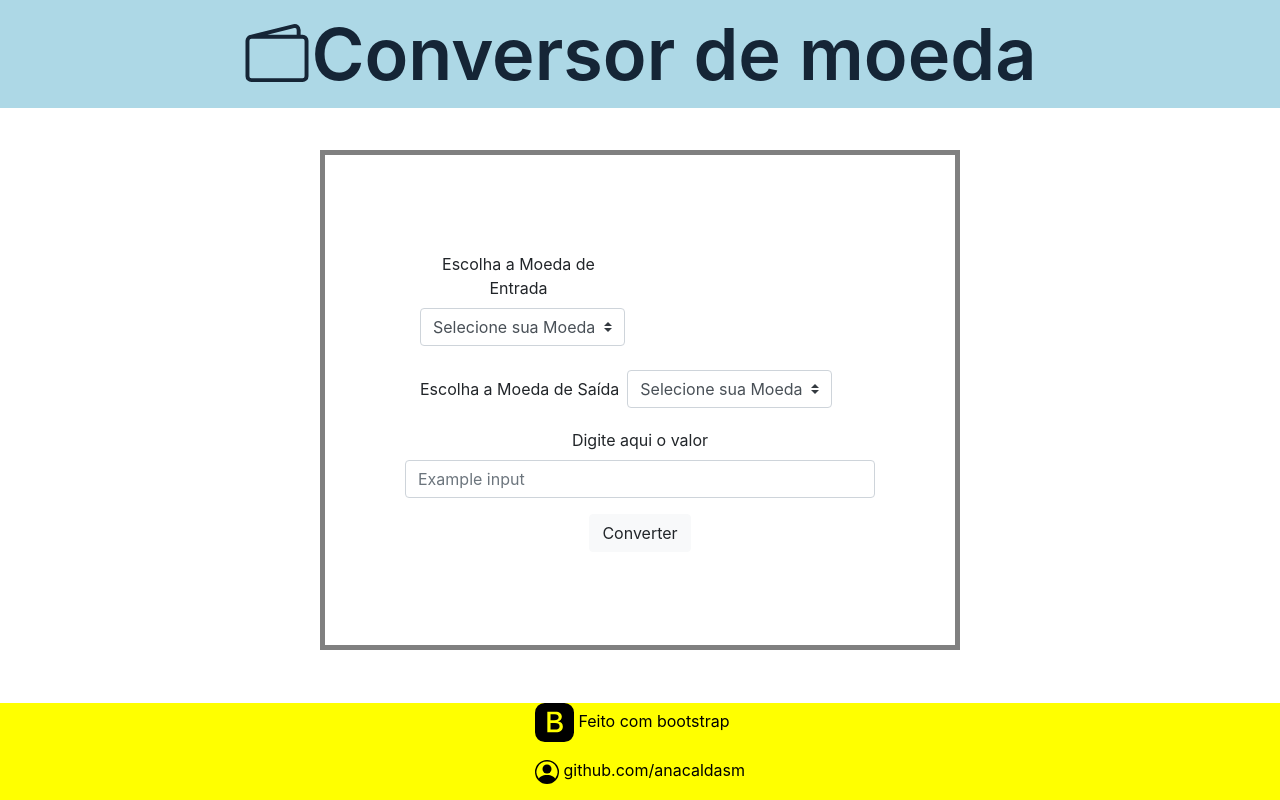
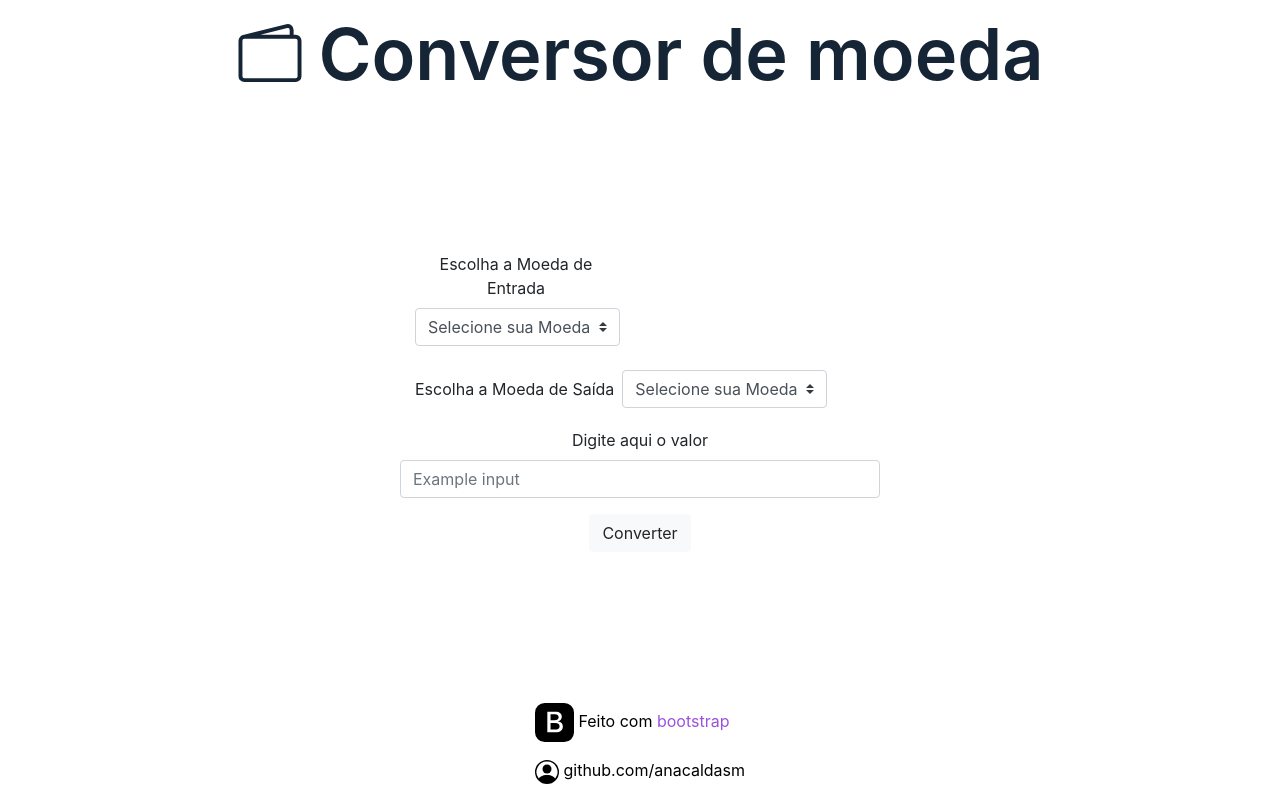
Before and after one commit to anacaldasm/conversor-de-moeda, a plain HTML site: page index.html in a window 1280 px wide. Drawn offline with nearby package versions, Linux system fonts and the light colour scheme.

Commit message:
espaçamento entre o icone do header

```diff
--- a/index.html
+++ b/index.html
@@ -6,7 +6,7 @@
     </head >
     <body>
         <div class="header">
-            <svg xmlns="http://www.w3.org/2000/svg" width="68" height="63" fill="currentColor" class="bi bi-wallet2" viewBox="0 0 16 16" class="icon">
+            <svg xmlns="http://www.w3.org/2000/svg" width="68" height="63" fill="currentColor" class="bi bi-wallet2 icon" viewBox="0 0 16 16" >
                 <path d="M12.136.326A1.5 1.5 0 0 1 14 1.78V3h.5A1.5 1.5 0 0 1 16 4.5v9a1.5 1.5 0 0 1-1.5 1.5h-13A1.5 1.5 0 0 1 0 13.5v-9a1.5 1.5 0 0 1 1.432-1.499L12.136.326zM5.562 3H13V1.78a.5.5 0 0 0-.621-.484L5.562 3zM1.5 4a.5.5 0 0 0-.5.5v9a.5.5 0 0 0 .5.5h13a.5.5 0 0 0 .5-.5v-9a.5.5 0 0 0-.5-.5h-13z"/>
               </svg>  Conversor de moeda
          </div>
@@ -52,7 +52,7 @@
             <p><svg xmlns="http://www.w3.org/2000/svg" width="39" height="39" fill="currentColor" class="bi bi-bootstrap-fill" viewBox="0 0 16 16">
                 <path d="M6.375 7.125V4.658h1.78c.973 0 1.542.457 1.542 1.237 0 .802-.604 1.23-1.764 1.23H6.375zm0 3.762h1.898c1.184 0 1.81-.48 1.81-1.377 0-.885-.65-1.348-1.886-1.348H6.375v2.725z"/>
                 <path d="M4.002 0a4 4 0 0 0-4 4v8a4 4 0 0 0 4 4h8a4 4 0 0 0 4-4V4a4 4 0 0 0-4-4h-8zm1.06 12V3.545h3.399c1.587 0 2.543.809 2.543 2.11 0 .884-.65 1.675-1.483 1.816v.1c1.143.117 1.904.931 1.904 2.033 0 1.488-1.084 2.396-2.888 2.396H5.062z"/>
-              </svg> Feito com bootstrap</p>
+              </svg> Feito com <span class="bootstrap-name">bootstrap</span></p>
 
             <p><svg xmlns="http://www.w3.org/2000/svg" width="24" height="24" fill="currentColor" class="bi bi-person-circle" viewBox="0 0 16 16">
                 <path d="M11 6a3 3 0 1 1-6 0 3 3 0 0 1 6 0z"/>
--- a/styles.css
+++ b/styles.css
@@ -1,5 +1,4 @@
 .header {
-    background-color: lightblue;
     font-size: 72px;
     display: flex;
     align-items: center;
@@ -9,7 +8,7 @@
 }
 
 .icon {
-    margin-right: 100;
+    margin-right: 14px;
 }
 
 .footer {
@@ -17,7 +16,6 @@
     left: 0;
     bottom: 0;
     width: 100%;
-    background-color: yellow;
     color: black;
     display: flex;
     align-items: center;
@@ -28,10 +26,13 @@
     margin-top: 50px;
     display: block;
 }
+
+.bootstrap-name {
+    color: #9B51E0;
+}
 .caixinha {
     min-width: 300px;
     height: 500px;
-    border: 5px solid gray;
     padding: 80px;
     align-content: center;
     margin: auto;
```
